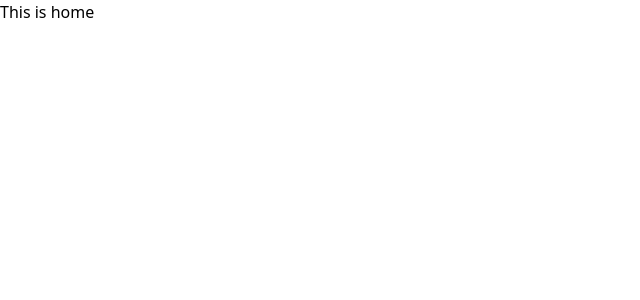
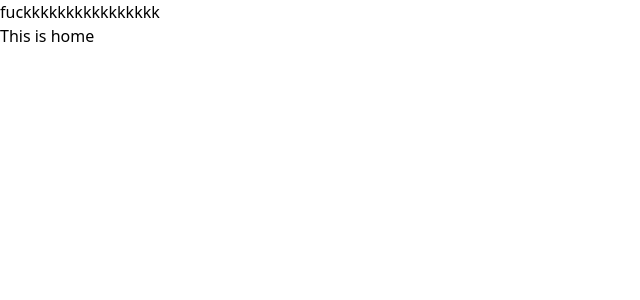
Before and after one commit to Emranhossainshuvo/new-me, a React (Vite) app: page / in a window 1280 px wide. Shown: the top 300 px of the page, without its empty margins (0-640 px from the left). Built offline with nearby package versions, Linux system fonts and the light colour scheme.

Commit message:
made the desirable layout for the website

```diff
--- a/src/Main/Main.jsx
+++ b/src/Main/Main.jsx
@@ -3,12 +3,14 @@ import { Outlet } from "react-router-dom";
 const Main = () => {
     return (
         <>
-            <div className="w-96">
+            <div className="flex">
+                <div className="w-96">
+                    <h3>fuckkkkkkkkkkkkkkkk</h3>
+                </div>
 
-            </div>
-
-            <div>
-                <Outlet></Outlet>
+                <div>
+                    <Outlet></Outlet>
+                </div>
             </div>
         </>
     );
```
Also changed, not shown: 1 other file (tests, documents, lock files or other folders).
